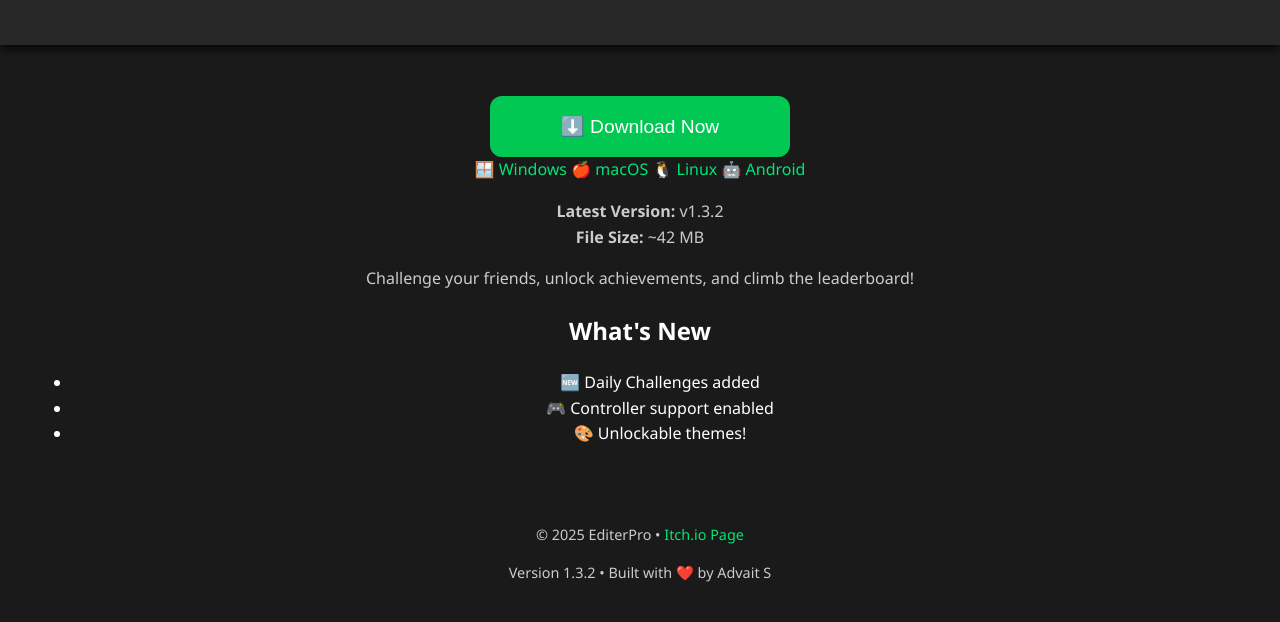
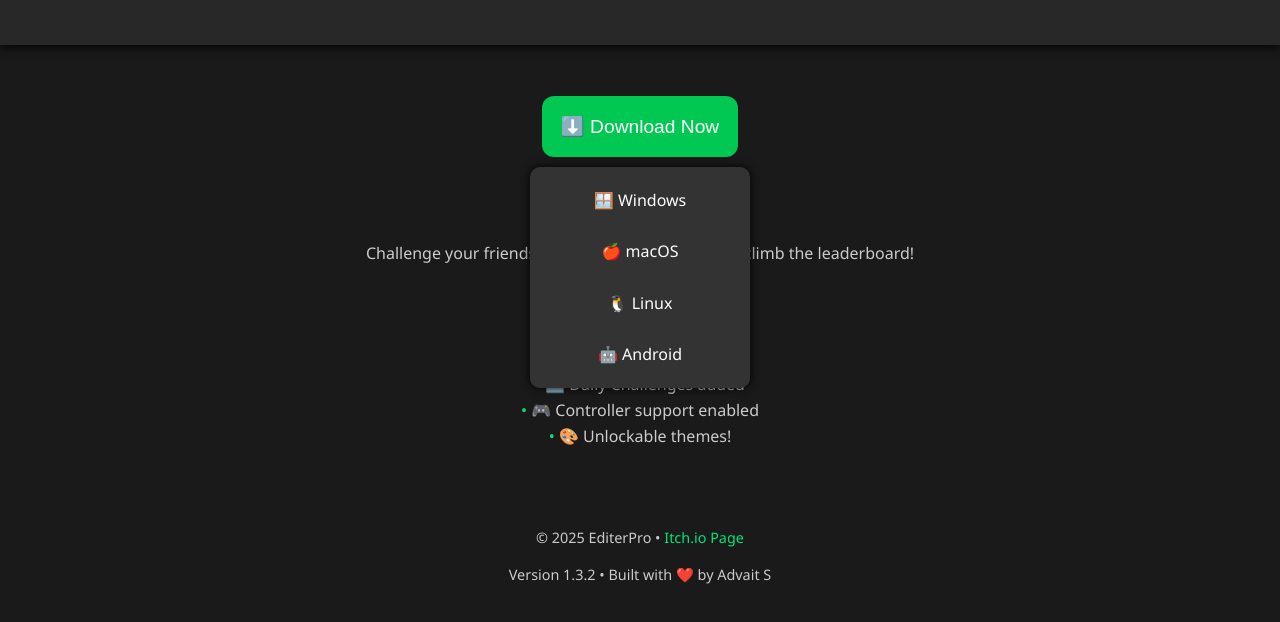
Before and after one commit to editerpros/clickthebutton, a plain HTML site: page index.html in a window 1280 px wide. Both pictures are taken after a click on the button "⬇️ Download Now". Shown: the part 128-750 px from the top of the page. Drawn offline with Linux system fonts and the light colour scheme.

Commit message:
Update style.css

```diff
--- a/style.css
+++ b/style.css
@@ -28,6 +28,11 @@
   padding: 2em;
 }
 
+.download-wrapper {
+  position: relative;
+  display: inline-block;
+}
+
 .download-btn {
   background: #00c853;
   color: white;
@@ -46,11 +51,54 @@
   background: #00e676;
 }
 
-.screenshot {
-  max-width: 90%;
+.download-btn:active {
+  transform: scale(0.97);
+}
+
+.dropdown {
+  background: #333;
   border-radius: 10px;
-  margin-top: 1.5em;
   box-shadow: 0 0 10px #000;
+  margin-top: 10px;
+  padding: 0.5em 0;
+  position: absolute;
+  left: 50%;
+  transform: translateX(-50%);
+  width: 220px;
+  z-index: 10;
+}
+
+.dropdown a {
+  display: block;
+  color: #fff;
+  padding: 0.8em;
+  text-decoration: none;
+  transition: background 0.2s;
+}
+
+.dropdown a:hover {
+  background: #444;
+}
+
+.hidden {
+  display: none;
+}
+
+h2 {
+  font-size: 1.5em;
+  margin-top: 2em;
+  color: #00e676;
+}
+
+ul {
+  list-style-type: none;
+  padding-left: 0;
+  color: #ccc;
+}
+
+ul li::before {
+  content: "• ";
+  color: #00e676;
 }
 
 footer {
@@ -82,4 +130,8 @@
   p {
     font-size: 0.95em;
   }
+
+  .dropdown {
+    width: 90%;
+  }
 }
```
